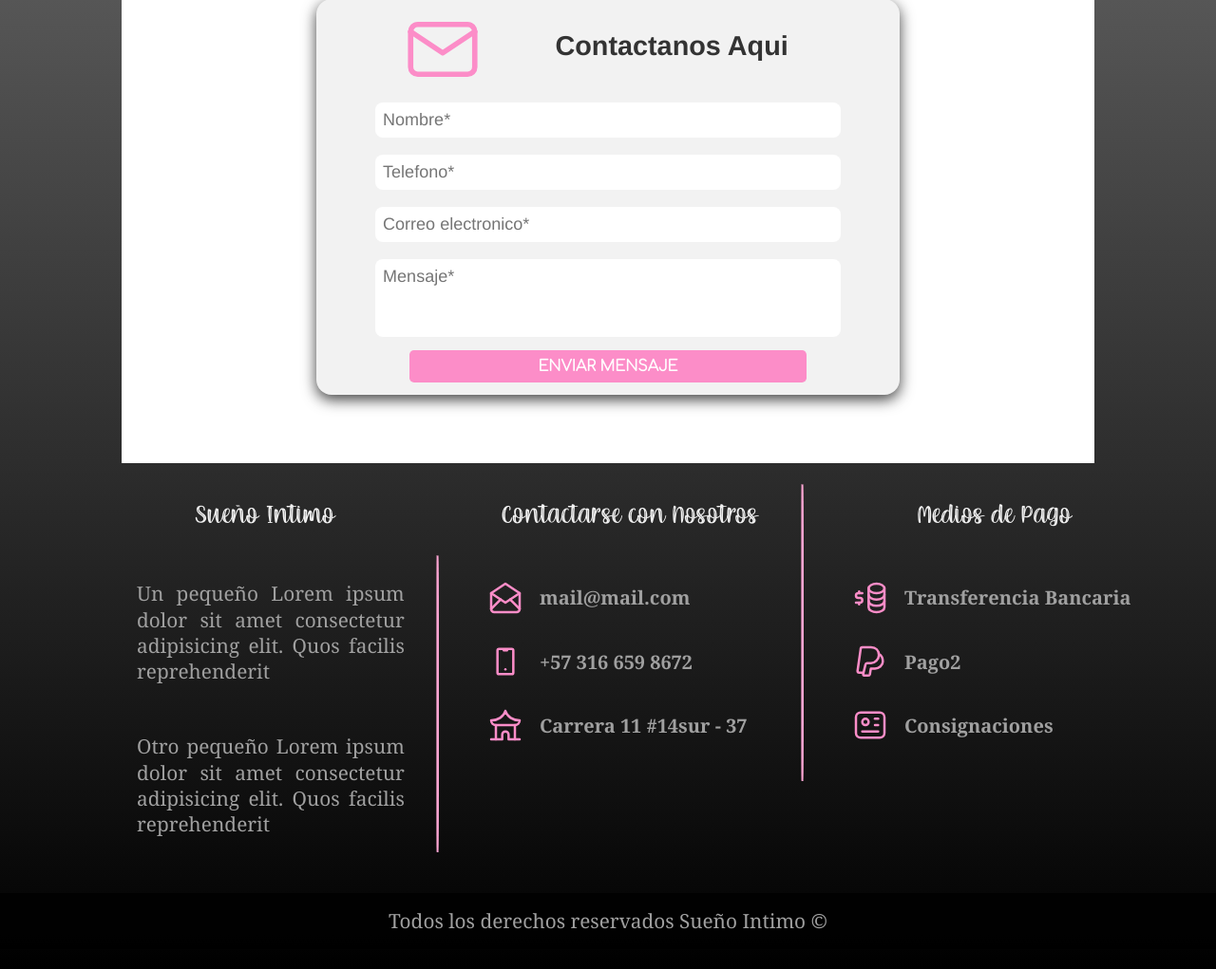
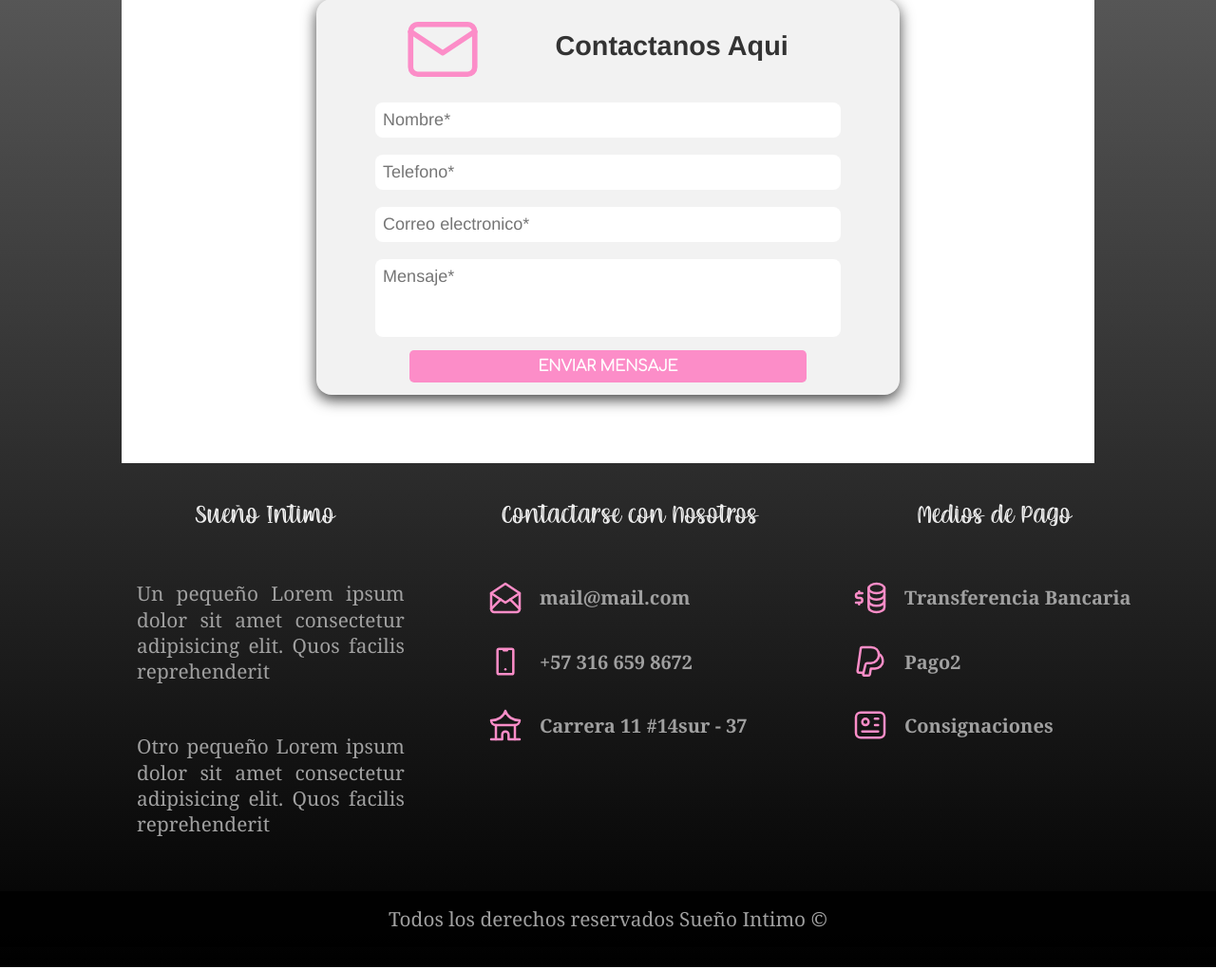
Before and after one commit to AndresDVD/SuenoIntimo-WEB, a PHP site: page /SuenoIntimo-WEB/ in a window 1280 px wide. Shown: the part 2009-3030 px from the top of the page at 95% size. Run offline with PHP 8.4, Linux system fonts and the light colour scheme.

Commit message:
Update index.php

```diff
--- a/index.php
+++ b/index.php
@@ -111,7 +111,6 @@
                 <h2>Sueño Intimo</h2>
                 <p>Un pequeño Lorem ipsum dolor sit amet consectetur adipisicing elit. Quos facilis reprehenderit</p>
                 <p>Otro pequeño Lorem ipsum dolor sit amet consectetur adipisicing elit. Quos facilis reprehenderit</p>
-                <hr class="linea_divisoria" id="linea_div1">
             </section>
             <section class="servi_foot" id="sect_f2">
                 <h2>Contactarse con Nosotros</h2>
@@ -145,7 +144,6 @@
                     </svg>
                     <h3>Carrera 11 #14sur - 37</h3>
                 </div>
-                <hr class="linea_divisoria" id="linea_div2">
             </section>
             <section class="servi_foot" id="sect_f3">
                 <h2>Medios de Pago</h2>
```
